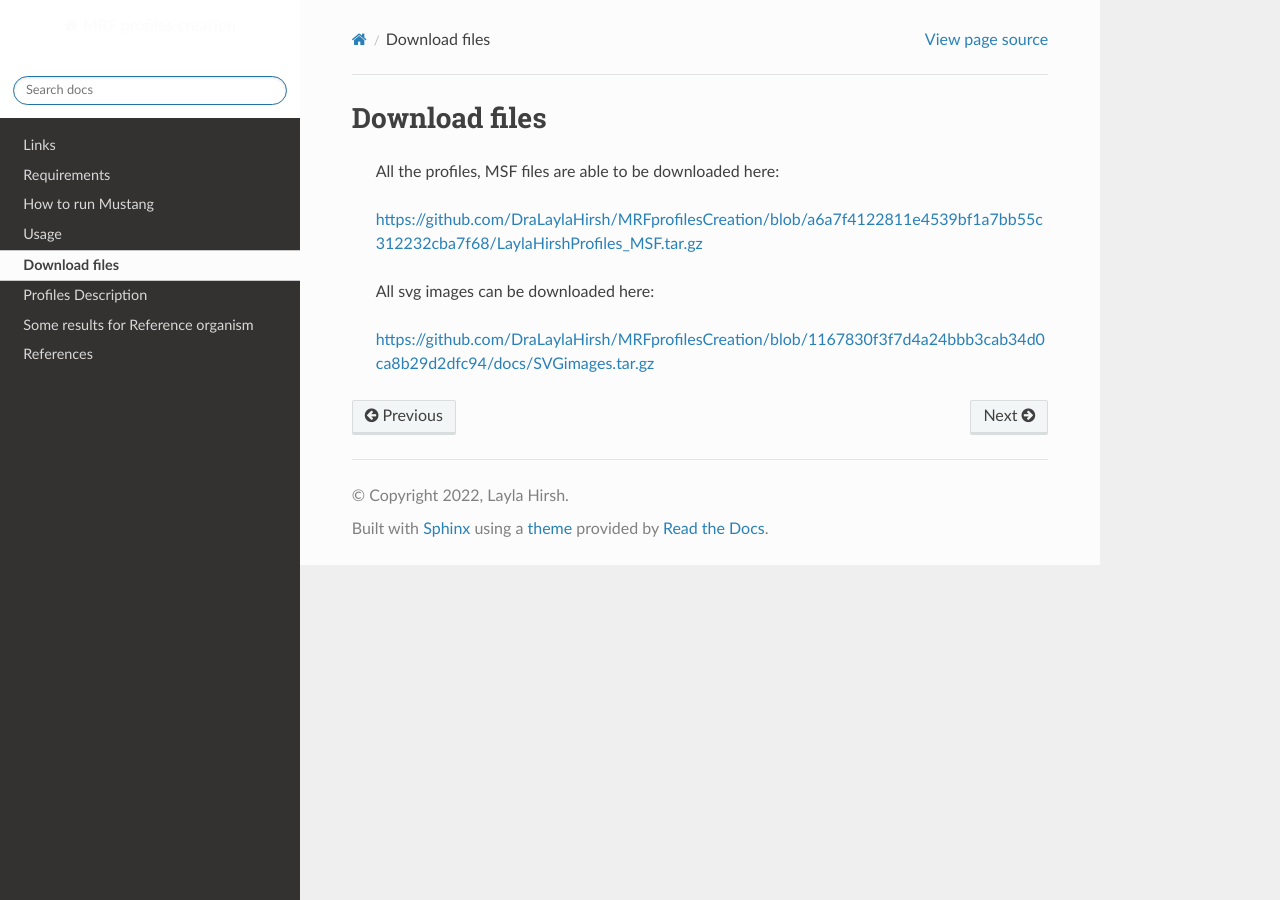
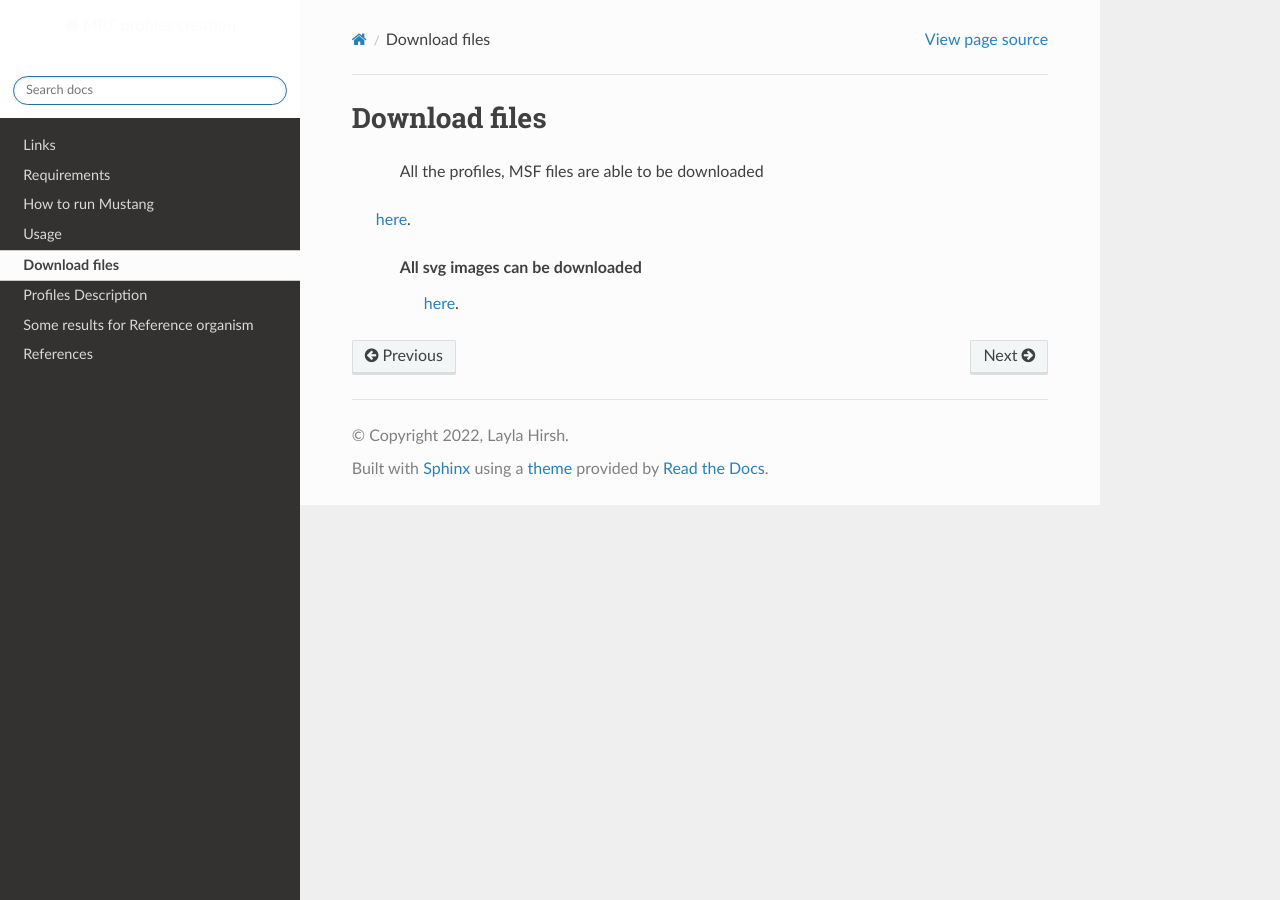
Before and after one commit to DraLaylaHirsh/MRFprofilesCreation, a Sphinx documentation site: the page built from docs/DataDownload.rst, in a window 1280 px wide. Built offline with Sphinx 7.4.7 and the Read the Docs theme 2.0.0, drawn with Linux system fonts in a browser that asks for light colours.

Commit message:
Update DataDownload.rst

```diff
--- a/docs/DataDownload.rst
+++ b/docs/DataDownload.rst
@@ -1,10 +1,8 @@
 Download files
 ==============
 
-  All the profiles, MSF files are able to be downloaded here:
+  All the profiles, MSF files are able to be downloaded
+ `here <https://github.com/DraLaylaHirsh/MRFprofilesCreation/blob/a6a7f4122811e4539bf1a7bb55c312232cba7f68/LaylaHirshProfiles_MSF.tar.gz>`_.
 
-  https://github.com/DraLaylaHirsh/MRFprofilesCreation/blob/a6a7f4122811e4539bf1a7bb55c312232cba7f68/LaylaHirshProfiles_MSF.tar.gz
-
-  All svg images can be downloaded here:
-
-  https://github.com/DraLaylaHirsh/MRFprofilesCreation/blob/1167830f3f7d4a24bbb3cab34d0ca8b29d2dfc94/docs/SVGimages.tar.gz
+  All svg images can be downloaded
+   `here <https://github.com/DraLaylaHirsh/MRFprofilesCreation/blob/1167830f3f7d4a24bbb3cab34d0ca8b29d2dfc94/docs/SVGimages.tar.gz>`_.
```
